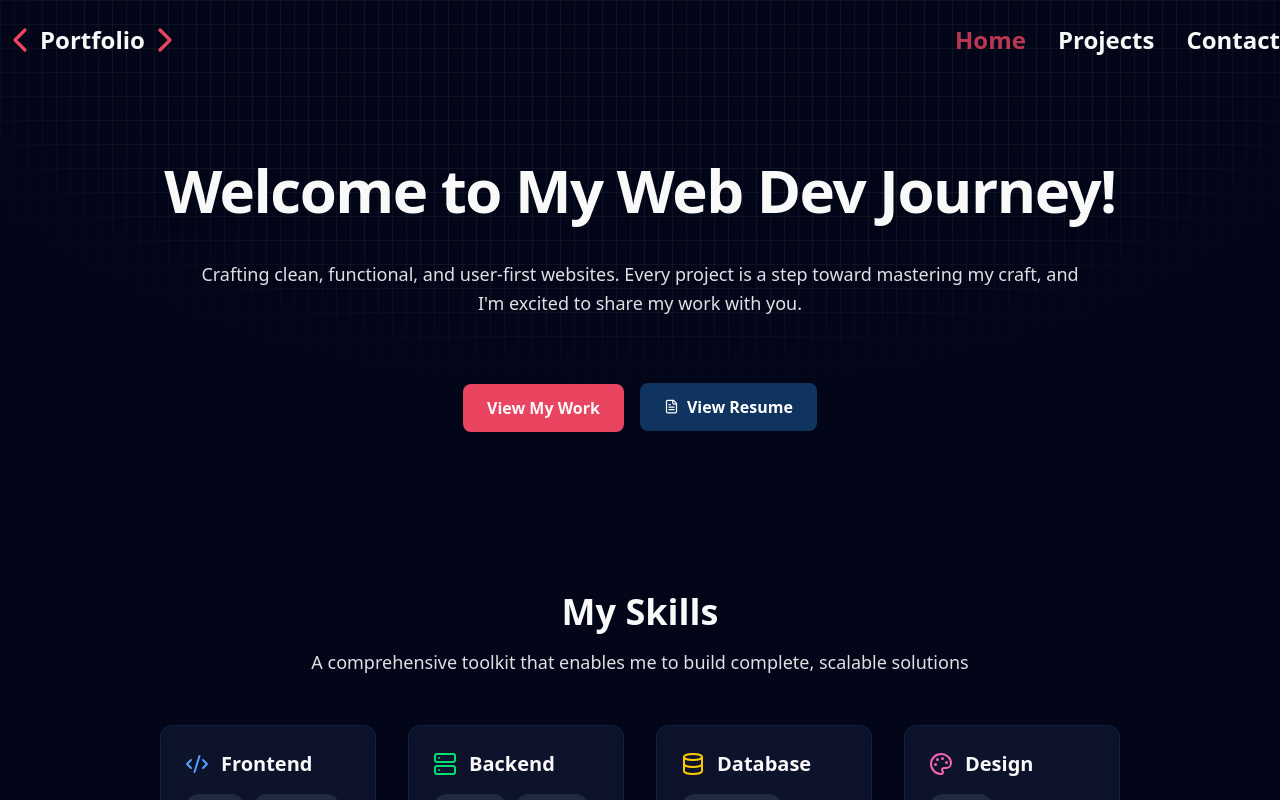
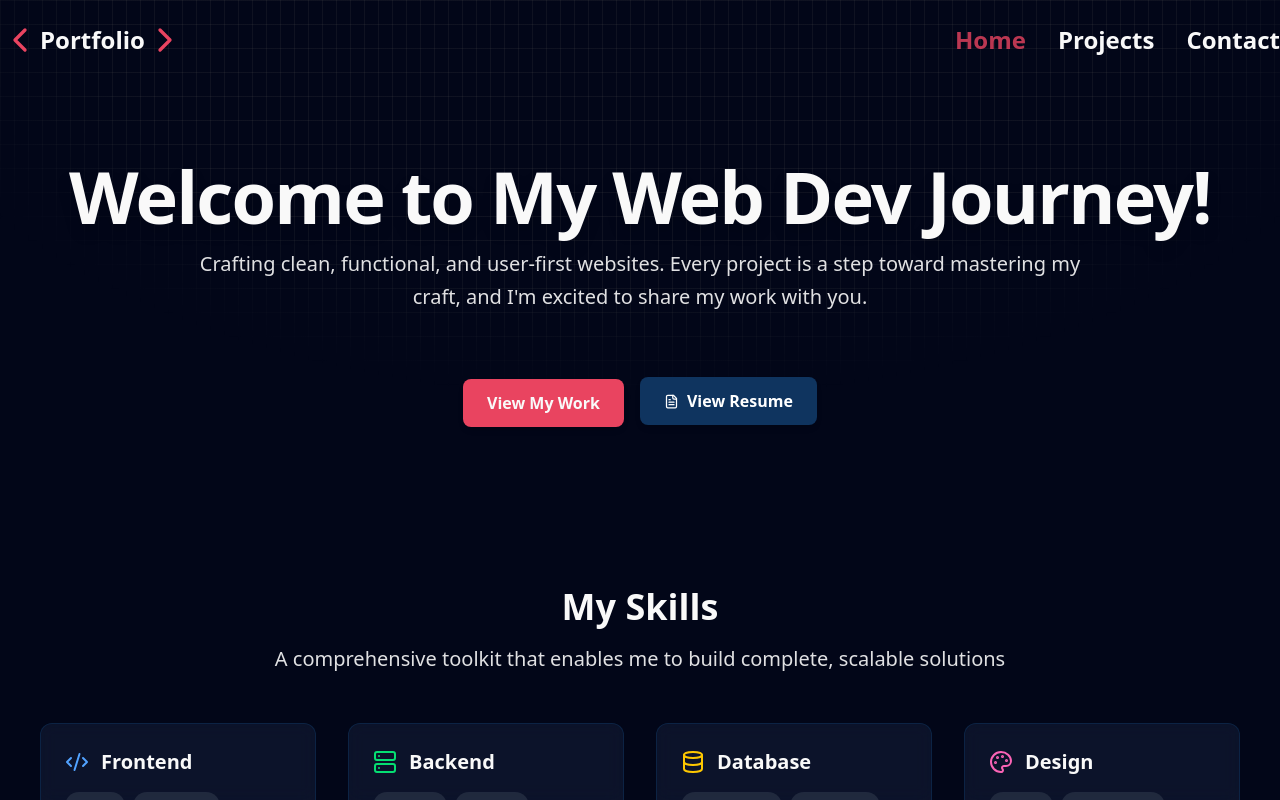
Before and after one commit to Phpar-Ph/portfolio, a React (Vite) app: page / in a window 1280 px wide. Built offline with nearby package versions, Linux system fonts and the light colour scheme.

Commit message:
reposnsive

```diff
--- a/src/index.css
+++ b/src/index.css
@@ -10,7 +10,7 @@
 
 @layer components {
   .subHeading {
-    @apply text-lg mt-4 opacity-90 leading-relaxed max-w-4xl mx-auto;
+    @apply text-sm md:text-lg lg:text-lg xl:text-xl mt-2 opacity-90 leading-relaxed max-w-4xl mx-auto;
   }
   .cardStyle {
     @apply bg-bgColorPrimary/50 backdrop-blur-sm rounded-xl overflow-hidden border border-bgColorSecondary/50 hover:border-bgCTA/50 transition-all duration-300 hover:shadow-lg hover:shadow-purple-500/10;
--- a/src/pages/Home.jsx
+++ b/src/pages/Home.jsx
@@ -6,9 +6,9 @@ import { NavLink } from "react-router";
 function Home() {
   return (
     <div className="w-full h-screen">
-      <div className=" text-textPrimary mx-auto text-center p-40">
-        <div className="mb-10">
-          <h1 className="text-4xl md:text-6xl font-extrabold tracking-tight drop-shadow-xl mb-10">
+      <div className=" text-textPrimary mx-auto text-center pl-10 pr-10 pt-40 ">
+        <div className="mb-10 ">
+          <h1 className=" text-3xl  md:text-4xl lg:text-6xl xl:text-7xl font-extrabold tracking-tight drop-shadow-xl mb-4">
             Welcome to My Web Dev Journey!
           </h1>
 
```
